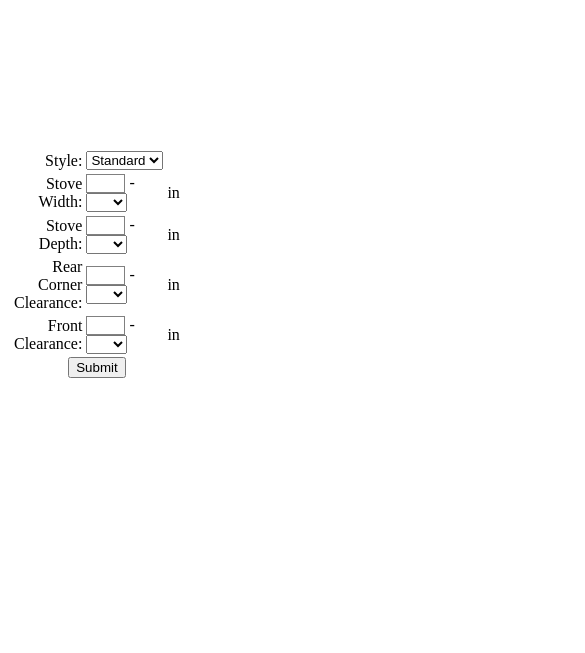
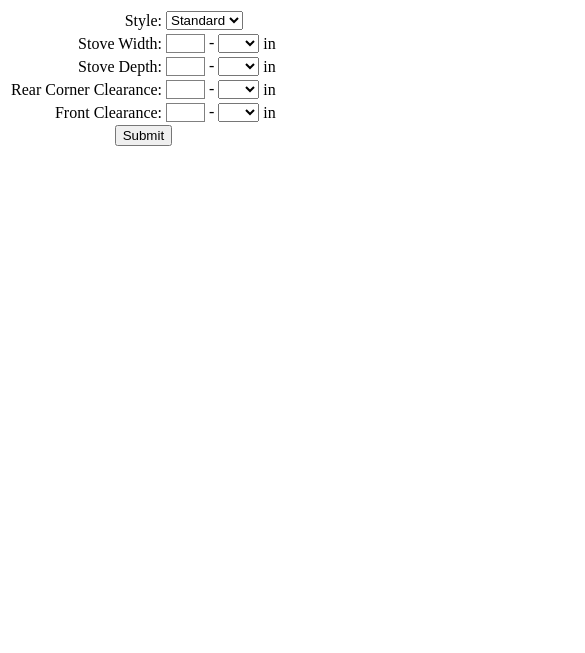
Before and after one commit to thompson-tyler/HearthPadCalculator, a plain HTML site: page index.html in a window 390 px wide. Shown: the top 653 px of the page, 585 px wide, since content can reach past the window. Drawn offline with Linux system fonts and the light colour scheme.

Commit message:
using flex divs to display elements in a column on mobile devices

```diff
--- a/index.html
+++ b/index.html
@@ -307,10 +307,8 @@
 </head>
 
 <body>
-    <table align="center">
-        <tr>
-            <td style="padding-right: 20px;">
-                <div align="center">
+    <div align="center" style="display: flex; flex-wrap: wrap;">
+        <div>
             <form onsubmit="drawStone(); return false" autocomplete="off">
                 <table style="color: black;">
                     <tr>
@@ -325,8 +323,9 @@
                     <tr>
                         <td style="text-align: right;">Stove Width: </td>
                         <td>
-                                    <input type="text" id="width-input" style="background-color: white; text-align: right; border: grey solid 1pt;" size="2" required
-                                        pattern="[0-9]+"
+                            <input type="text" id="width-input"
+                                style="background-color: white; text-align: right; border: grey solid 1pt;" size="2"
+                                required pattern="[0-9]+"
                                 title="Must be a positive whole number. Use dropdown for decimals"></input>
                             - <select id="width-frac"></select>
                         </td>
@@ -335,8 +334,9 @@
                     <tr>
                         <td style="text-align: right;">Stove Depth: </td>
                         <td>
-                                    <input type="text" id="depth-input" style="background-color: white; text-align: right; border: grey solid 1pt;" size="2" required
-                                        pattern="[0-9]+"
+                            <input type="text" id="depth-input"
+                                style="background-color: white; text-align: right; border: grey solid 1pt;" size="2"
+                                required pattern="[0-9]+"
                                 title="Must be a positive whole number. Use dropdown for decimals"></input>
                             - <select id="depth-frac"></select>
                         </td>
@@ -345,7 +345,8 @@
                     <tr>
                         <td style="text-align: right;">Rear Corner Clearance: </td>
                         <td>
-                                    <input type="text" id="rear-clearance-input" style="background-color: white; text-align: right; border: grey solid 1pt;" size="2"
+                            <input type="text" id="rear-clearance-input"
+                                style="background-color: white; text-align: right; border: grey solid 1pt;" size="2"
                                 required pattern="[0-9]+"
                                 title="Must be a positive whole number. Use dropdown for decimals"></input>
                             - <select id="rear-clearance-frac"></select>
@@ -355,7 +356,8 @@
                     <tr>
                         <td style="text-align: right;">Front Clearance: </td>
                         <td>
-                                    <input type="text" id="front-clearance-input" style="background-color: white; text-align: right; border: grey solid 1pt;" size="2"
+                            <input type="text" id="front-clearance-input"
+                                style="background-color: white; text-align: right; border: grey solid 1pt;" size="2"
                                 required pattern="[0-9]+"
                                 title="Must be a positive whole number. Use dropdown for decimals"></input>
                             - <select id="front-clearance-frac"></select>
@@ -363,25 +365,16 @@
                         <td>in</td>
                     </tr>
                 </table>
-                        <div align="center">
                 <button type="submit">Submit</button>
-                        </div>
             </form>
         </div>
-            </td>
-            <td>
+
         <div align="center">
             <canvas id="pad-canvas" width="500" height="500"></canvas>
+            <br>
+            <a id="rec-pad" style="font-weight: bold; text-decoration: underline;" href="https://graysenwoods.com/pdf/gw_brochure.pdf" target="_blank"></a>
         </div>
-            </td>
-        </tr>
-        <tr>
-            <td></td>
-            <td style="text-align: center;">
-                <a id="rec-pad" style="font-weight: bold; text-decoration: underline;" href="https://graysenwoods.com/pdf/gw_brochure.pdf" target="_blank"></a>
-            </td>
-        </tr>
-    </table>
+    </div>
     <script>
         addFractions("width-frac");
         addFractions("depth-frac");
```
Lines whose indentation alone changed are shown as unchanged.
